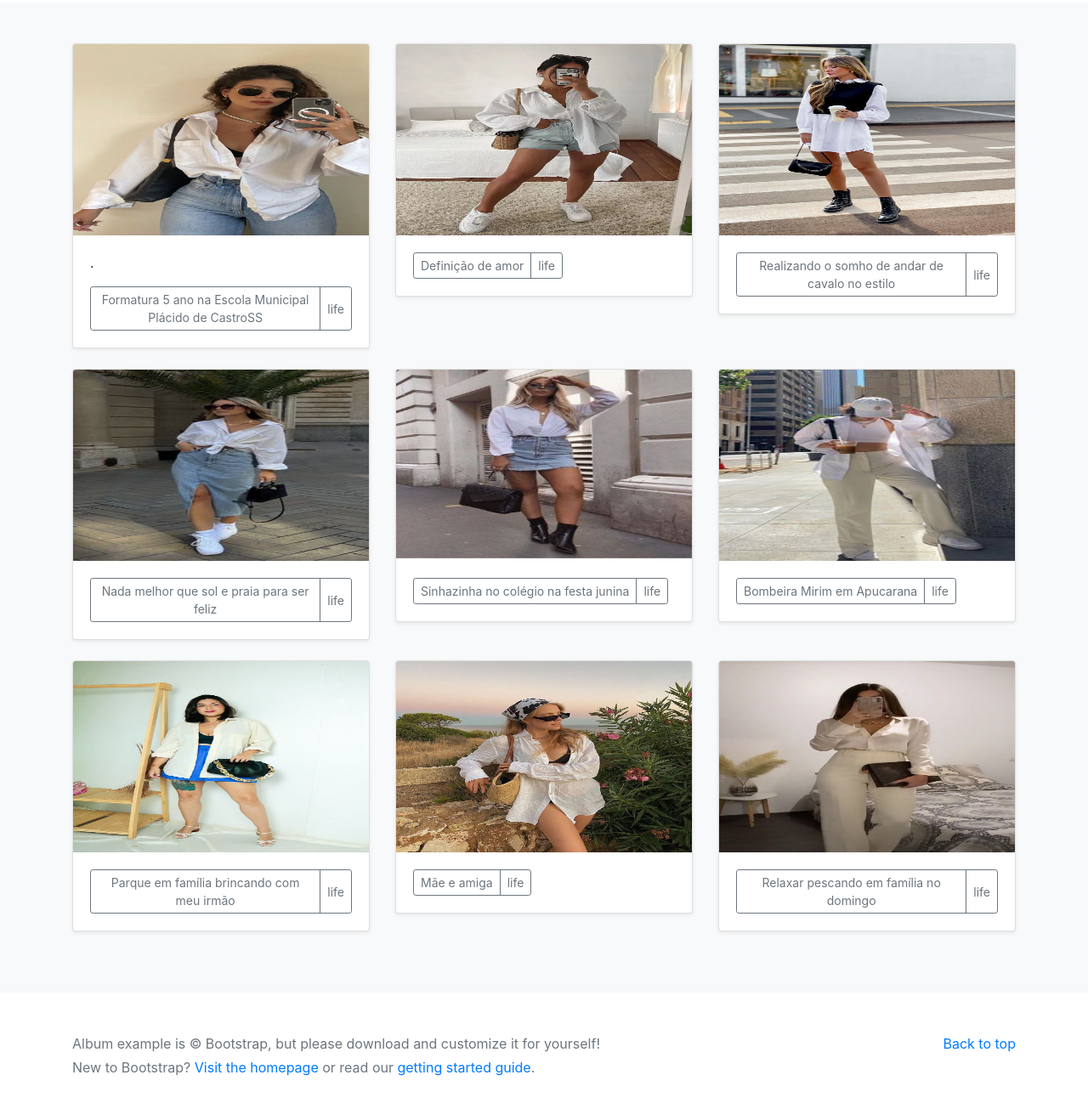
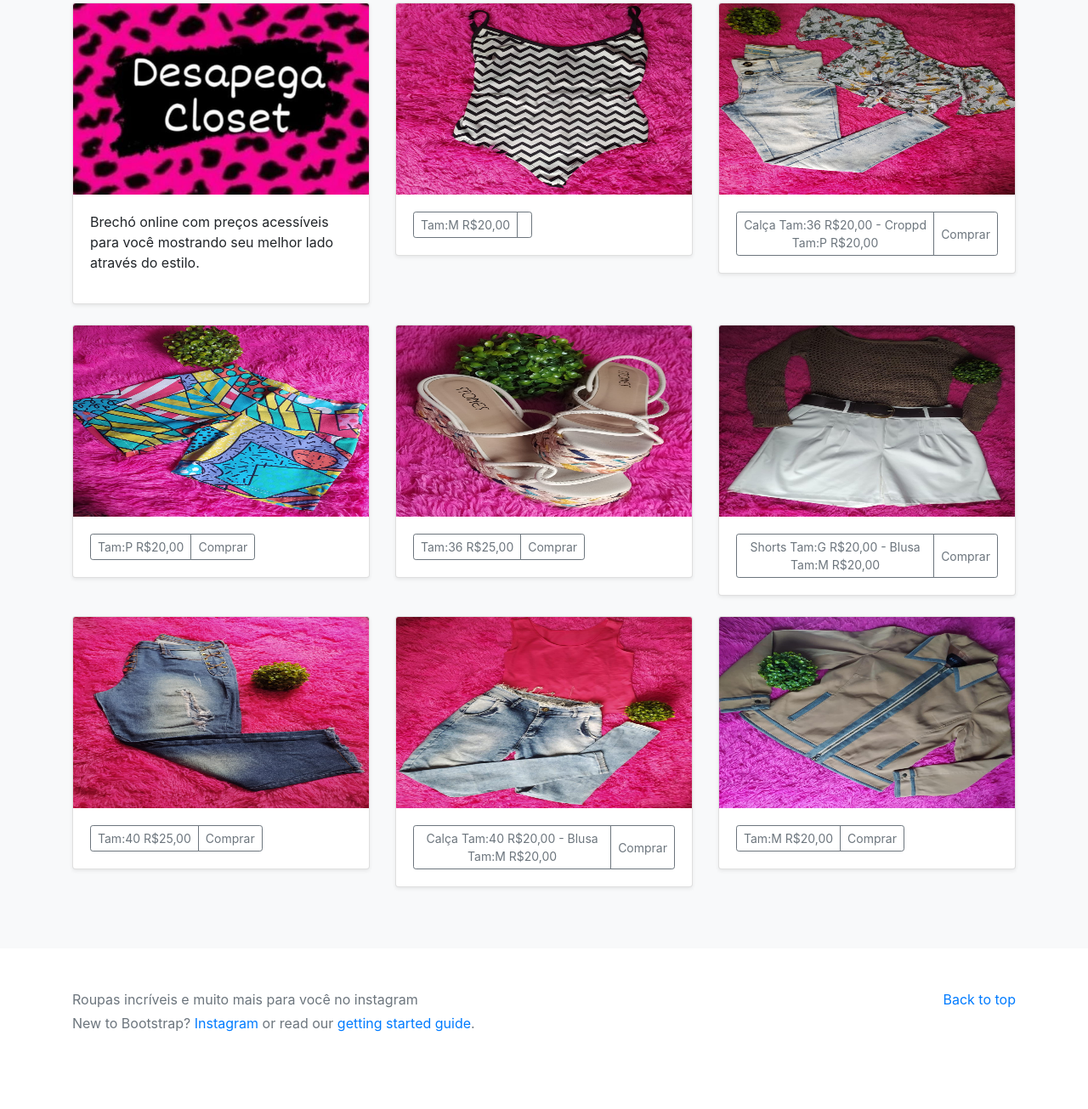
Before and after one commit to alanasimoes11/entrega-bootstrap, a plain HTML site: page album/index.html in a window 1280 px wide. Shown: the part 411-1716 px from the top of the page at 85% size. After the commit the page ends 1679 px from the top, so only its background shows below. Drawn offline with nearby package versions, Linux system fonts and the light colour scheme.

Commit message:
Entrega atividade 26/06

```diff
--- a/album/index.html
+++ b/album/index.html
@@ -84,11 +84,11 @@
 
     <section class="jumbotron text-center">
       <div class="container">
-        <h1>Dicas de looks com camisa branca social</h1>
+        <h1>Desapega Closet- Apucarana Pr</h1>
         <p class="lead text-muted"></p>
         <p>
-          <a href="#" class="btn btn-primary my-2">Verão</a>
-          <a href="#" class="btn btn-secondary my-2">Inverno</a>
+          <a href="#" class="btn btn-primary my-2">Contato</a>
+          <a href="#" class="btn btn-secondary my-2">Entrega</a>
         </p>
       </div>
     </section>
@@ -99,14 +99,12 @@
         <div class="row">
           <div class="col-md-4">
             <div class="card mb-4 shadow-sm">
-              <img src="../img/camisa-1.jpg" class="bd-placeholder-img card-img-top" width="100%" height="225" />
+              <img src="../img/capa.jfif" class="bd-placeholder-img card-img-top" width="100%" height="225" />
 
               <div class="card-body">
-                <p class="card-text">.</p>
+                <p class="card-text">Brechó online com preços acessíveis para você mostrando seu melhor lado através do estilo. </p>
                 <div class="d-flex justify-content-between align-items-center">
                   <div class="btn-group">
-                    <button type="button" class="btn btn-sm btn-outline-secondary">Formatura 5 ano na Escola Municipal Plácido de CastroSS</button>
-                    <button type="button" class="btn btn-sm btn-outline-secondary">life</button>
                   </div>
                 </div>
               </div>
@@ -114,13 +112,13 @@
           </div>
           <div class="col-md-4">
             <div class="card mb-4 shadow-sm">
-              <img src="../img/camisa-2.jpg" class="bd-placeholder-img card-img-top" width="100%" height="225" />
+              <img src="../img/foto-2.jfif" class="bd-placeholder-img card-img-top" width="100%" height="225" />
 
               <div class="card-body">
                 <div class="d-flex justify-content-between align-items-center">
                   <div class="btn-group">
-                    <button type="button" class="btn btn-sm btn-outline-secondary">Definição de amor</button>
-                    <button type="button" class="btn btn-sm btn-outline-secondary">life</button>
+                    <button type="button" class="btn btn-sm btn-outline-secondary">Tam:M R$20,00</button>
+                    <button type="button" class="btn btn-sm btn-outline-secondary"></button>
                   </div>
                 </div>
               </div>
@@ -128,13 +126,13 @@
           </div>
           <div class="col-md-4">
             <div class="card mb-4 shadow-sm">
-              <img src="../img/camisa-3.jpg" class="bd-placeholder-img card-img-top" width="100%" height="225" />
+              <img src="../img/foto-3.jfif" class="bd-placeholder-img card-img-top" width="100%" height="225" />
 
               <div class="card-body">
                 <div class="d-flex justify-content-between align-items-center">
                   <div class="btn-group">
-                    <button type="button" class="btn btn-sm btn-outline-secondary">Realizando o somho de andar de cavalo no estilo</button>
-                    <button type="button" class="btn btn-sm btn-outline-secondary">life</button>
+                    <button type="button" class="btn btn-sm btn-outline-secondary">Calça Tam:36 R$20,00 - Croppd Tam:P R$20,00</button>
+                    <button type="button" class="btn btn-sm btn-outline-secondary">Comprar</button>
                   </div>
                 </div>
               </div>
@@ -142,13 +140,13 @@
           </div>
           <div class="col-md-4">
             <div class="card mb-4 shadow-sm">
-              <img src="../img/camisa-4.jpg" class="bd-placeholder-img card-img-top" width="100%" height="225" />
+              <img src="../img/foto-4.jfif" class="bd-placeholder-img card-img-top" width="100%" height="225" />
 
               <div class="card-body">
                 <div class="d-flex justify-content-between align-items-center">
                   <div class="btn-group">
-                    <button type="button" class="btn btn-sm btn-outline-secondary">Nada melhor que sol e praia para ser feliz</button>
-                    <button type="button" class="btn btn-sm btn-outline-secondary">life</button>
+                    <button type="button" class="btn btn-sm btn-outline-secondary">Tam:P R$20,00</button>
+                    <button type="button" class="btn btn-sm btn-outline-secondary">Comprar</button>
                   </div>
                 </div>
               </div>
@@ -156,13 +154,13 @@
           </div>
           <div class="col-md-4">
             <div class="card mb-4 shadow-sm">
-              <img src="../img/camisa-5.jpg" class="bd-placeholder-img card-img-top" width="100%" height="225" />
+              <img src="../img/foto-5.jfif" class="bd-placeholder-img card-img-top" width="100%" height="225" />
 
               <div class="card-body">
                 <div class="d-flex justify-content-between align-items-center">
                   <div class="btn-group">
-                    <button type="button" class="btn btn-sm btn-outline-secondary">Sinhazinha no colégio na festa junina</button>
-                    <button type="button" class="btn btn-sm btn-outline-secondary">life</button>
+                    <button type="button" class="btn btn-sm btn-outline-secondary">Tam:36 R$25,00</button>
+                    <button type="button" class="btn btn-sm btn-outline-secondary">Comprar</button>
                   </div>
                 </div>
               </div>
@@ -170,12 +168,12 @@
           </div>
           <div class="col-md-4">
             <div class="card mb-4 shadow-sm">
-              <img src="../img/camisa-6.jpg" class="bd-placeholder-img card-img-top" width="100%" height="225" />
+              <img src="../img/foto-6.jfif" class="bd-placeholder-img card-img-top" width="100%" height="225" />
               <div class="card-body">
                 <div class="d-flex justify-content-between align-items-center">
                   <div class="btn-group">
-                    <button type="button" class="btn btn-sm btn-outline-secondary">Bombeira Mirim em Apucarana</button>
-                    <button type="button" class="btn btn-sm btn-outline-secondary">life</button>
+                    <button type="button" class="btn btn-sm btn-outline-secondary">Shorts Tam:G R$20,00 - Blusa Tam:M R$20,00</button>
+                    <button type="button" class="btn btn-sm btn-outline-secondary">Comprar</button>
                   </div>
                 </div>
               </div>
@@ -183,12 +181,12 @@
           </div>
           <div class="col-md-4">
             <div class="card mb-4 shadow-sm">
-              <img src="../img/camisa-7.jpg" class="bd-placeholder-img card-img-top" width="100%" height="225" />
+              <img src="../img/foto-1.jfif" class="bd-placeholder-img card-img-top" width="100%" height="225" />
               <div class="card-body">
                 <div class="d-flex justify-content-between align-items-center">
                   <div class="btn-group">
-                    <button type="button" class="btn btn-sm btn-outline-secondary">Parque em família brincando com meu irmão </button>
-                    <button type="button" class="btn btn-sm btn-outline-secondary">life</button>
+                    <button type="button" class="btn btn-sm btn-outline-secondary">Tam:40 R$25,00</button>
+                    <button type="button" class="btn btn-sm btn-outline-secondary">Comprar</button>
                   </div>
                 </div>
               </div>
@@ -196,12 +194,12 @@
           </div>
           <div class="col-md-4">
             <div class="card mb-4 shadow-sm">
-              <img src="../img/camisa-8.jpg" class="bd-placeholder-img card-img-top" width="100%" height="225" />
+              <img src="../img/foto-8.jfif" class="bd-placeholder-img card-img-top" width="100%" height="225" />
               <div class="card-body">
                 <div class="d-flex justify-content-between align-items-center">
                   <div class="btn-group">
-                    <button type="button" class="btn btn-sm btn-outline-secondary">Mãe e amiga</button>
-                    <button type="button" class="btn btn-sm btn-outline-secondary">life</button>
+                    <button type="button" class="btn btn-sm btn-outline-secondary">Calça Tam:40 R$20,00 - Blusa Tam:M R$20,00</button>
+                    <button type="button" class="btn btn-sm btn-outline-secondary">Comprar</button>
                   </div>
                 </div>
               </div>
@@ -209,12 +207,12 @@
           </div>
           <div class="col-md-4">
             <div class="card mb-4 shadow-sm">
-              <img src="../img/camisa-9.jpg" class="bd-placeholder-img card-img-top" width="100%" height="225" />
+              <img src="../img/foto-9.jfif" class="bd-placeholder-img card-img-top" width="100%" height="225" />
               <div class="card-body">
                 <div class="d-flex justify-content-between align-items-center">
                   <div class="btn-group">
-                    <button type="button" class="btn btn-sm btn-outline-secondary">Relaxar pescando em família no domingo</button>
-                    <button type="button" class="btn btn-sm btn-outline-secondary">life</button>
+                    <button type="button" class="btn btn-sm btn-outline-secondary">Tam:M R$20,00</button>
+                    <button type="button" class="btn btn-sm btn-outline-secondary">Comprar</button>
                   </div>
                 </div>
               </div>
@@ -231,9 +229,8 @@
       <p class="float-right">
         <a href="#">Back to top</a>
       </p>
-      <p>Album example is &copy; Bootstrap, but please download and customize it for yourself!</p>
-      <p>New to Bootstrap? <a href="/">Visit the homepage</a> or read our <a
-          href="../getting-started/introduction/">getting started guide</a>.</p>
+      <p>Roupas incríveis e muito mais para você no instagram </p>
+      <p>New to Bootstrap? <a href="/https://www.instagram.com/desapegacloset2022/">Instagram</a> or read our <a href="../https://www.instagram.com/desapegacloset2022/">getting started guide</a>.</p>
     </div>
   </footer>
 
```
